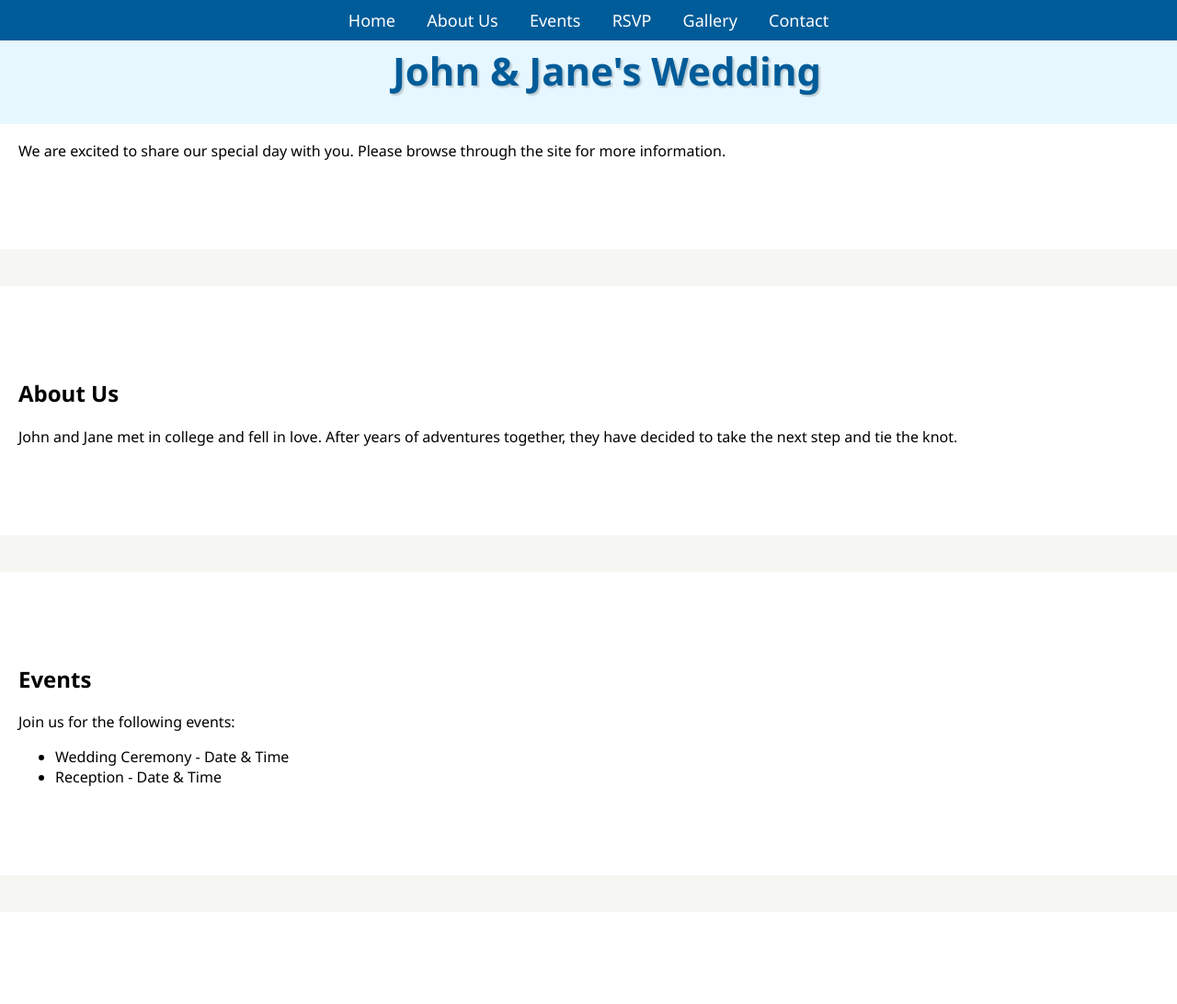
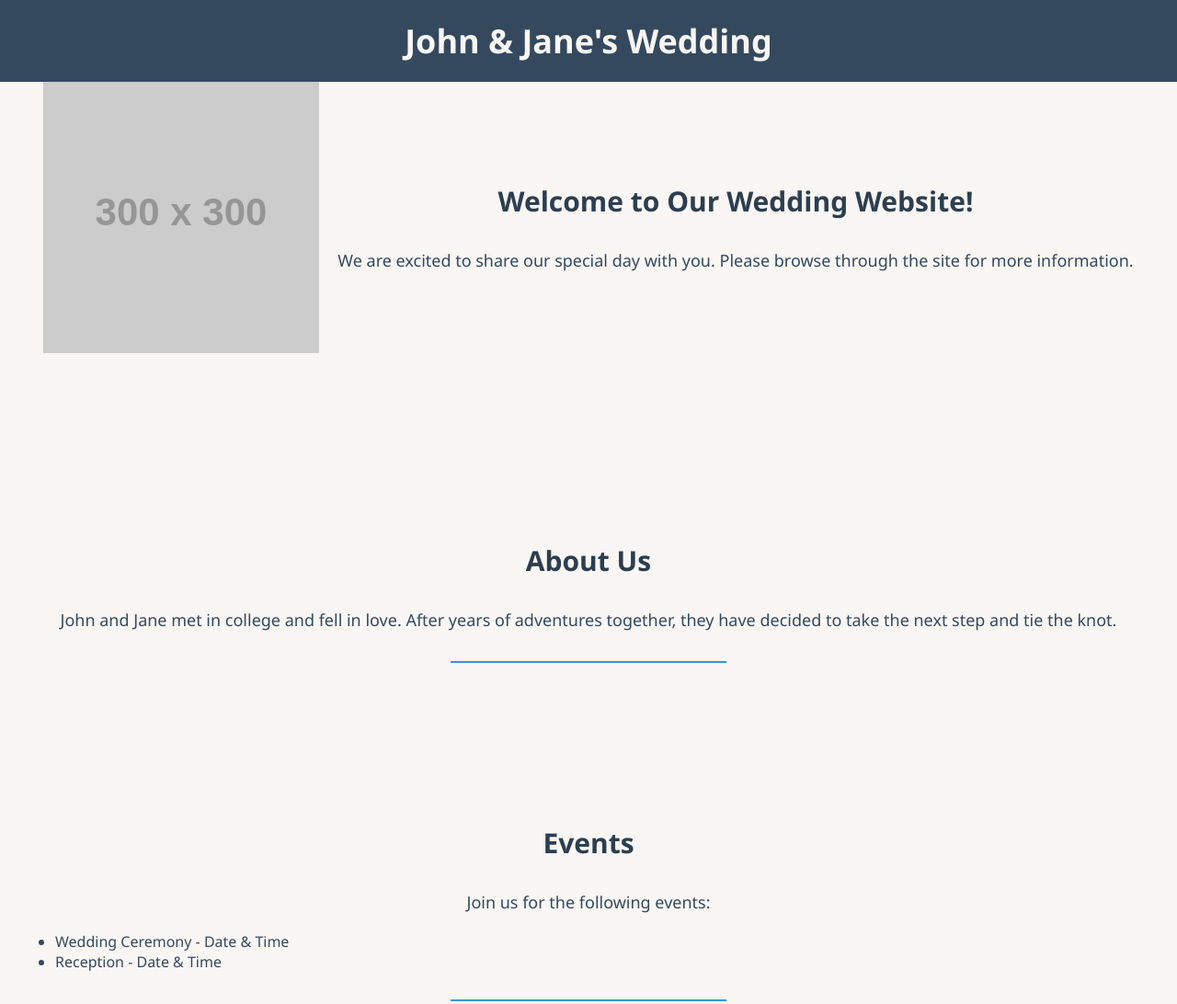
Before and after one commit to haydenstoltz/test4, a plain HTML site: page index.html in a window 1280 px wide. Shown: the top 1092 px of the page at 92% size. Drawn offline with Linux system fonts and the light colour scheme; placeholder pictures from the web are drawn by us.

Commit message:
Update index.html

```diff
--- a/index.html
+++ b/index.html
@@ -9,80 +9,97 @@
             font-family: 'Segoe UI', Tahoma, Geneva, Verdana, sans-serif;
             margin: 0;
             padding: 0;
-            background-color: #f6f6f2;
-            overflow-x: hidden;
+            background-color: #f9f6f3;
+            color: #34495e;
         }
         header {
-            background-color: #e6f7ff;
-            padding: 20px;
+            background-color: #34495e;
+            color: #f9f6f3;
+            padding: 20px 0;
             text-align: center;
             position: fixed;
             top: 0;
+            left: 0;
             width: 100%;
             z-index: 1000;
         }
         h1 {
-            color: #005c99;
-            font-size: 42px;
-            margin-bottom: 10px;
-            text-shadow: 2px 2px 2px rgba(0, 0, 0, 0.2);
+            font-size: 36px;
+            margin: 0;
         }
         nav {
-            background-color: #005c99;
-            color: #ffffff;
+            background-color: #2c3e50;
             padding: 10px 0;
             text-align: center;
-            position: fixed;
-            width: 100%;
-            z-index: 1000;
         }
         nav a {
-            color: #ffffff;
+            color: #f9f6f3;
             text-decoration: none;
             padding: 0 15px;
             font-size: 18px;
+            transition: color 0.3s ease;
+        }
+        nav a:hover {
+            color: #3498db;
         }
         section {
-            padding: 80px 20px;
-            background-color: #ffffff;
-            margin-bottom: 40px;
-            position: relative;
-            z-index: 999;
+            padding: 50px 20px;
+            background-color: #f9f6f3;
+            margin-bottom: 20px;
+        }
+        h2 {
+            font-size: 30px;
+            color: #2c3e50;
+            text-align: center;
+            margin-bottom: 30px;
+        }
+        p {
+            font-size: 18px;
+            line-height: 1.6;
+            color: #34495e;
+            text-align: center;
         }
         footer {
-            background-color: #005c99;
-            color: #ffffff;
+            background-color: #34495e;
+            color: #f9f6f3;
             text-align: center;
             padding: 20px 0;
-            position: relative;
-            z-index: 1000;
         }
-        .moving-hearts {
-            position: absolute;
-            top: 0;
-            left: 0;
-            right: 0;
-            bottom: 0;
-            overflow: hidden;
-            pointer-events: none;
-            z-index: -1;
+        .invitation {
+            display: flex;
+            justify-content: center;
+            align-items: center;
+            margin-bottom: 50px;
         }
-        .heart {
-            position: absolute;
-            width: 100px;
-            height: 90px;
-            background: url('heart.png') no-repeat;
-            background-size: contain;
-            animation: heartBeat 1s infinite;
-            pointer-events: none;
+        .invitation img {
+            width: 300px;
+            height: auto;
+            margin-right: 20px;
+            animation: floatImage 4s infinite ease-in-out;
         }
-        @keyframes heartBeat {
-            0%, 100% {
-                transform: scale(0.8);
-            }
-            50% {
-                transform: scale(1.1);
-            }
+        @keyframes floatImage {
+            0% { transform: translateY(0); }
+            50% { transform: translateY(-20px); }
+            100% { transform: translateY(0); }
+        }
+        .decorative-border {
+            border-top: 2px solid #3498db;
+            margin: 30px auto;
+            max-width: 300px;
+        }
+        .gallery {
+            display: flex;
+            flex-wrap: wrap;
+            justify-content: center;
+        }
+        .gallery img {
+            width: 250px;
+            height: auto;
+            margin: 10px;
+            transition: transform 0.3s ease;
+        }
+        .gallery img:hover {
+            transform: scale(1.05);
         }
     </style>
 </head>
@@ -102,13 +119,19 @@
 </nav>
 
 <section id="home">
-    <h2>Welcome to Our Wedding Website!</h2>
-    <p>We are excited to share our special day with you. Please browse through the site for more information.</p>
+    <div class="invitation">
+        <img src="https://via.placeholder.com/300" alt="Wedding Invitation">
+        <div>
+            <h2>Welcome to Our Wedding Website!</h2>
+            <p>We are excited to share our special day with you. Please browse through the site for more information.</p>
+        </div>
+    </div>
 </section>
 
 <section id="about">
     <h2>About Us</h2>
     <p>John and Jane met in college and fell in love. After years of adventures together, they have decided to take the next step and tie the knot.</p>
+    <div class="decorative-border"></div>
 </section>
 
 <section id="events">
@@ -119,6 +142,7 @@
         <li>Reception - Date & Time</li>
         <!-- Add more events as needed -->
     </ul>
+    <div class="decorative-border"></div>
 </section>
 
 <section id="rsvp">
@@ -133,11 +157,18 @@
         <input type="number" id="attendees" name="attendees" required><br>
         <input type="submit" value="Submit">
     </form>
+    <div class="decorative-border"></div>
 </section>
 
 <section id="gallery">
     <h2>Gallery</h2>
-    <!-- Add images or videos of your choice -->
+    <div class="gallery">
+        <img src="https://via.placeholder.com/250" alt="Gallery Image 1">
+        <img src="https://via.placeholder.com/250" alt="Gallery Image 2">
+        <img src="https://via.placeholder.com/250" alt="Gallery Image 3">
+        <!-- Add more images as needed -->
+    </div>
+    <div class="decorative-border"></div>
 </section>
 
 <section id="contact">
@@ -151,12 +182,5 @@
     <p>&copy; 2024 John & Jane's Wedding. All rights reserved.</p>
 </footer>
 
-<div class="moving-hearts">
-    <div class="heart" style="top: 50%; left: 30%; animation-duration: 2s;"></div>
-    <div class="heart" style="top: 40%; left: 60%; animation-duration: 1.5s;"></div>
-    <div class="heart" style="top: 60%; left: 10%; animation-duration: 1.7s;"></div>
-    <!-- Add more hearts or customize positions as desired -->
-</div>
-
 </body>
 </html>
```
